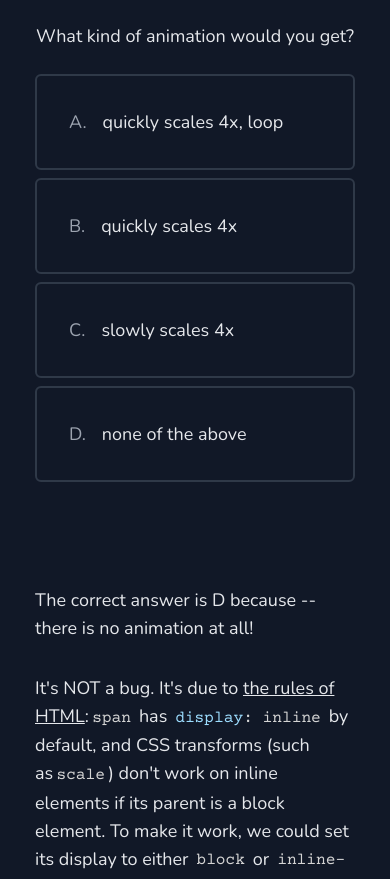
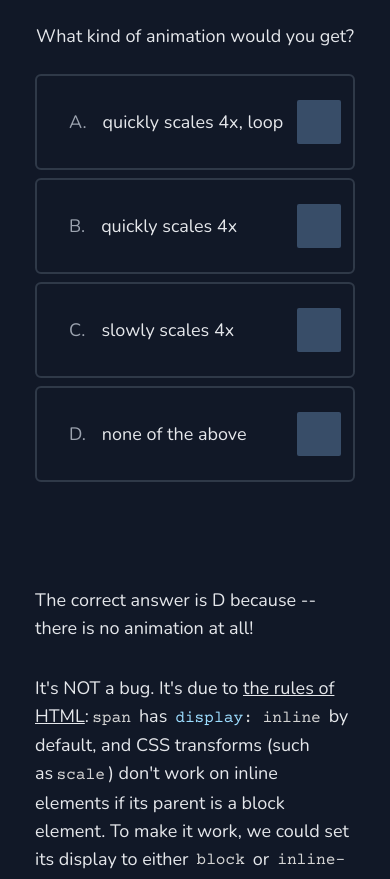
Before and after one commit to lintonye/smileys-in-motion, a Next.js app in the folder smileysinmotion.com/: page / in a window 390 px wide. Shown: the part 1240-2119 px from the top of the page. Built offline with nearby package versions, Linux system fonts and the light colour scheme.

Commit message:
Fix mobile tap

```diff
--- a/smileysinmotion.com/components/Home.js
+++ b/smileysinmotion.com/components/Home.js
@@ -398,6 +398,9 @@ function Option({
           : "hover:border-red-400"
         : "hover:border-blue-400") + " cursor-pointer"
     : "";
+  const dispatchSelect = () =>
+    selectable && typeof onSelect === "function" && onSelect();
+  const deviceType = useDeviceType();
   return (
     <motion.div
       className={`relative border-2 border-solid border-gray-700 border-opacity-80 rounded-md p-8 flex space-x-4 bg-opacity-30
@@ -406,7 +409,10 @@ function Option({
       ${selected && !isAnswer && "bg-red-900 border-red-500 "}`}
       onMouseEnter={() => setHovered(true)}
       onMouseLeave={() => setHovered(false)}
-      onTap={() => selectable && typeof onSelect === "function" && onSelect()}
+      onTap={() => {
+        if (deviceType !== "mobile") dispatchSelect();
+        else setHovered(true);
+      }}
     >
       <span className="text-gray-400">{id}.</span>
       <span>{hovered && children ? children : title}</span>
@@ -423,6 +429,10 @@ function Option({
           )}
         </div>
       )}
+      <motion.div
+        className="absolute right-3 rounded-sm mt-2 w-11 h-11 top-4 bg-blue-300 opacity-30 sm:hidden"
+        onTap={dispatchSelect}
+      />
     </motion.div>
   );
 }
@@ -1069,6 +1079,16 @@ function useOS() {
   return osType;
 }
 
+function useDeviceType() {
+  const [deviceType, setDeviceType] = useState(null);
+  useEffect(() => {
+    const parser = new UAParser();
+    const device = parser.getDevice();
+    setDeviceType(device.type);
+  }, []);
+  return deviceType;
+}
+
 function Leg() {
   const os = useOS();
   const shouldFlip = !["iOS", "Mac OS"].includes(os);
```
